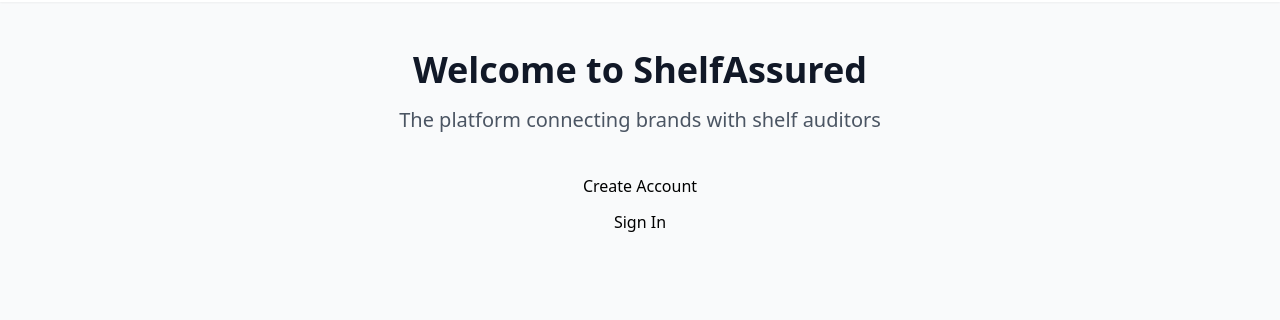
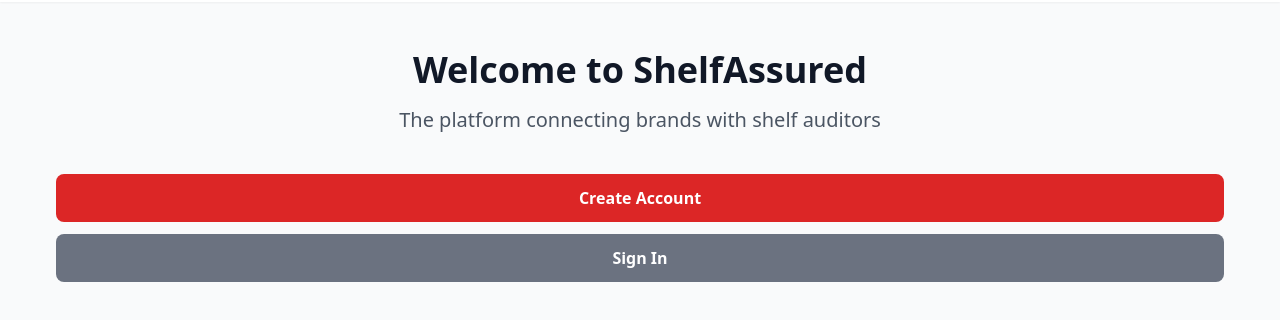
Before and after one commit to courtneybhenderu-prog/shelfassured-demo, a plain HTML site: page index.html in a window 1280 px wide. Shown: the part 78-398 px from the top of the page. Drawn offline with nearby package versions, Linux system fonts and the light colour scheme.

Commit message:
Add proper styling to landing page
- Add CSS for btn-red and btn-gray button classes
- Include hover effects and proper button styling
- Maintain Tailwind CSS for layout and spacing
- Fix missing branding and visual design

```diff
--- a/index.html
+++ b/index.html
@@ -5,6 +5,36 @@
     <title>ShelfAssured</title>
     <meta name="viewport" content="width=device-width, initial-scale=1.0">
     <script src="https://cdn.tailwindcss.com"></script>
+    <style>
+        .btn-red {
+            background-color: #dc2626;
+            color: white;
+            padding: 12px 24px;
+            border-radius: 8px;
+            font-weight: 600;
+            text-align: center;
+            transition: background-color 0.2s;
+            border: none;
+            cursor: pointer;
+        }
+        .btn-red:hover {
+            background-color: #b91c1c;
+        }
+        .btn-gray {
+            background-color: #6b7280;
+            color: white;
+            padding: 12px 24px;
+            border-radius: 8px;
+            font-weight: 600;
+            text-align: center;
+            transition: background-color 0.2s;
+            border: none;
+            cursor: pointer;
+        }
+        .btn-gray:hover {
+            background-color: #4b5563;
+        }
+    </style>
 </head>
 <body class="bg-gray-50 min-h-screen">
     <div class="min-h-screen flex flex-col">
```
